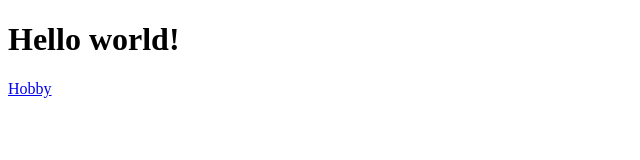
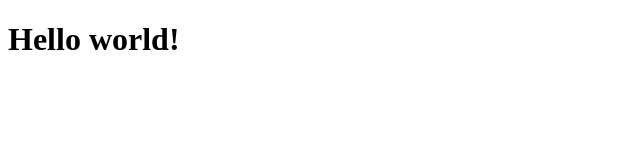
Before and after one commit to barbaravonschroeder/barbaravonschroeder.github.io, a plain HTML site: page index.html in a window 1280 px wide. Shown: the full height of the page, 0-640 px from the left. Drawn offline with Linux system fonts and the light colour scheme.

Commit message:
Update index.html

```diff
--- a/index.html
+++ b/index.html
@@ -2,6 +2,5 @@
 <html lang="en">
 <body>
 <h1>Hello world!</h1>
-  <a href="hobby.html">Hobby</a>
 </body>
 </html>
```
